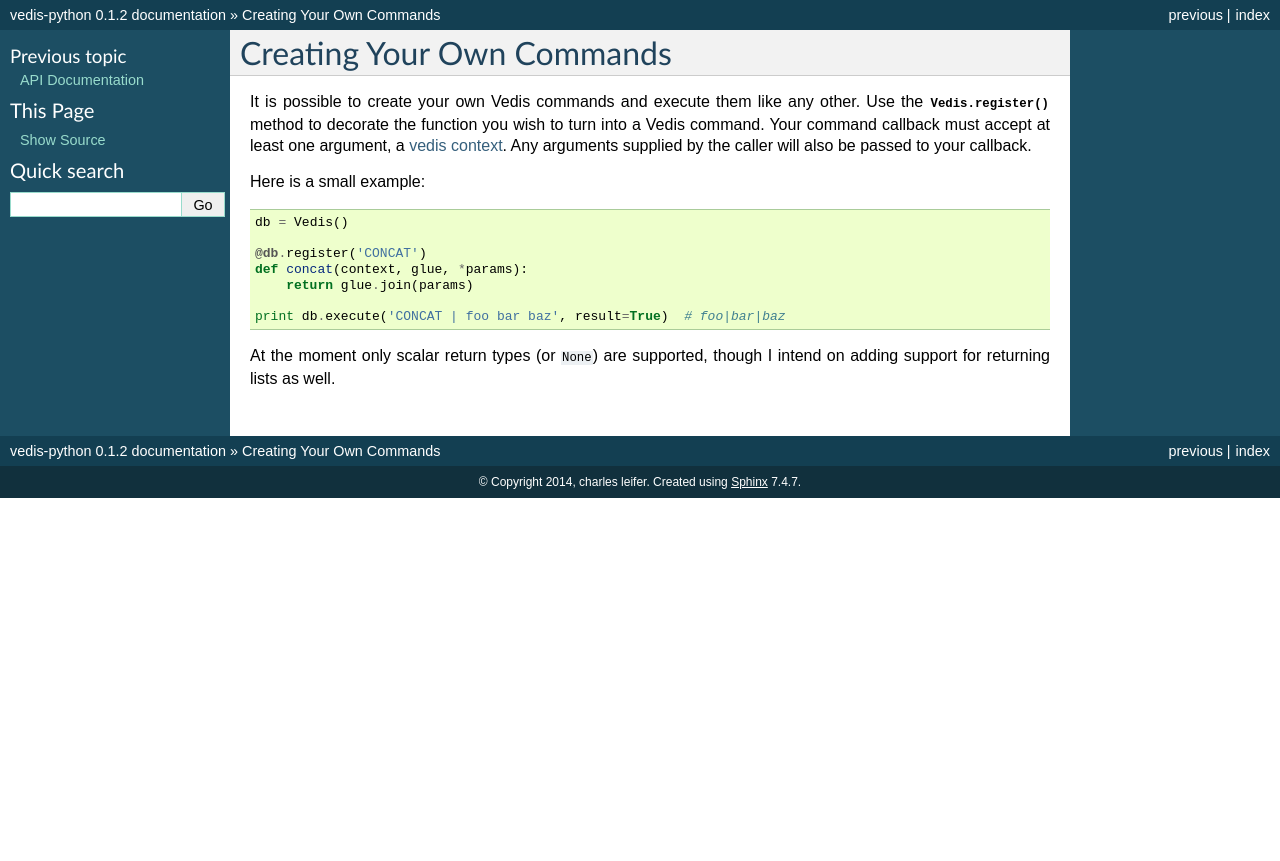
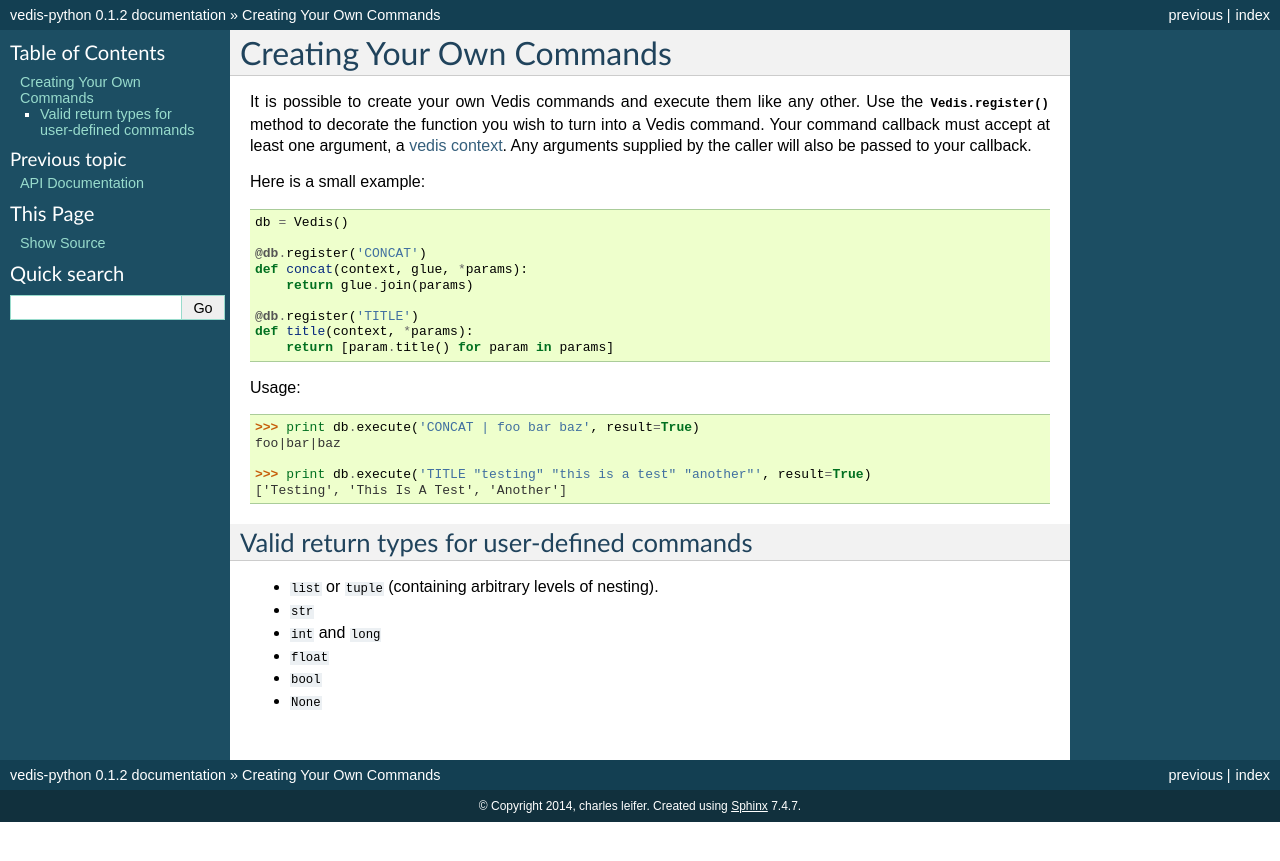
Before and after one commit to coleifer/vedis-python, a Sphinx documentation site: the page built from docs/custom_commands.rst, in a window 1280 px wide. Shown: the top 861 px of the page. Built offline with Sphinx 7.4.7, drawn with Linux system fonts in a browser that asks for light colours.

Commit message:
Working on support for array return types to user defined commands.

```diff
--- a/docs/custom_commands.rst
+++ b/docs/custom_commands.rst
@@ -15,6 +15,27 @@
     def concat(context, glue, *params):
         return glue.join(params)
 
-    print db.execute('CONCAT | foo bar baz', result=True)  # foo|bar|baz
+    @db.register('TITLE')
+    def title(context, *params):
+        return [param.title() for param in params]
 
-At the moment only scalar return types (or ``None``) are supported, though I intend on adding support for returning lists as well.
+Usage:
+
+.. code-block:: pycon
+
+    >>> print db.execute('CONCAT | foo bar baz', result=True)
+    foo|bar|baz
+
+    >>> print db.execute('TITLE "testing" "this is a test" "another"', result=True)
+    ['Testing', 'This Is A Test', 'Another']
+
+
+Valid return types for user-defined commands
+--------------------------------------------
+
+* ``list`` or ``tuple`` (containing arbitrary levels of nesting).
+* ``str``
+* ``int`` and ``long``
+* ``float``
+* ``bool``
+* ``None``
```
Also changed, not shown: 1 other file.
